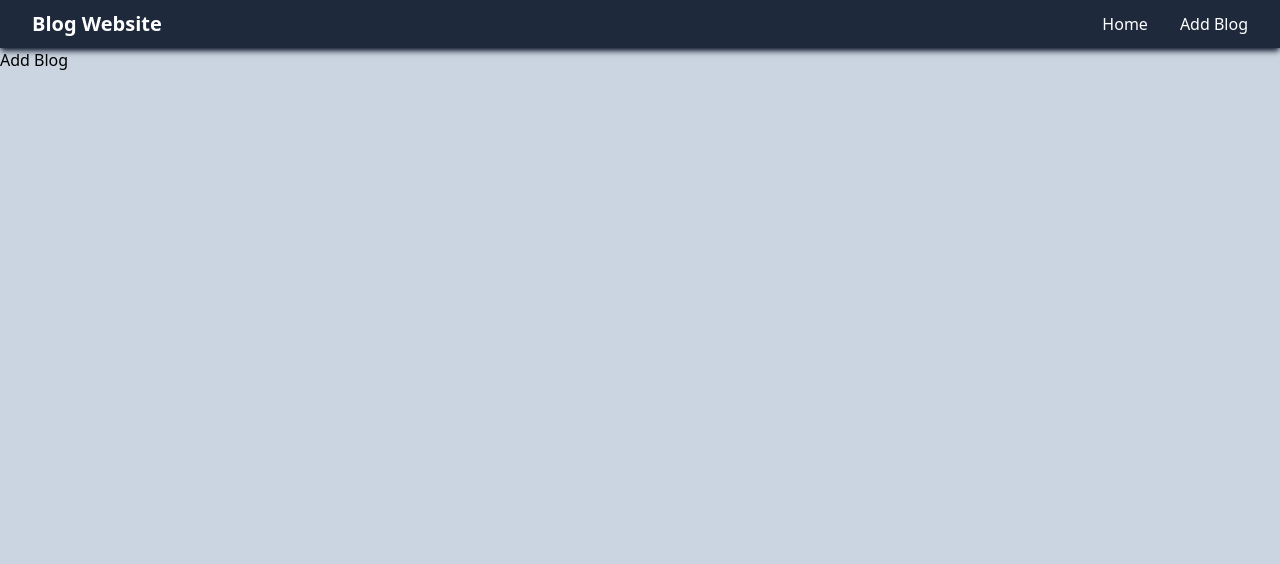
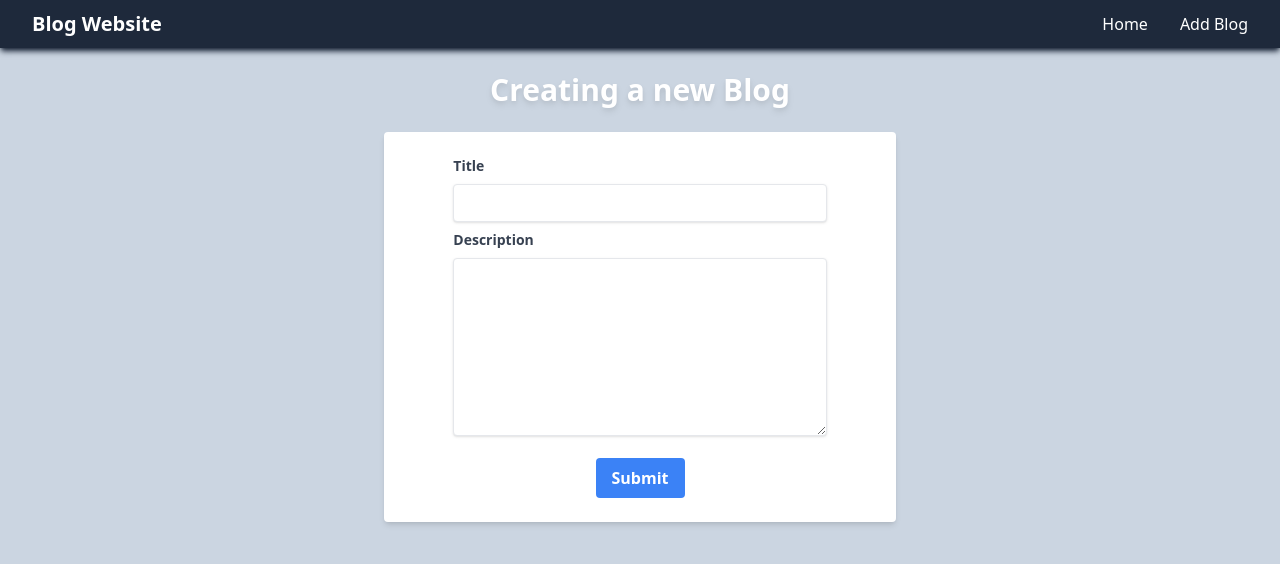
Before and after one commit to LucasMontecino/Blog-App, a React (Vite) app in the folder client/: page /addBlog in a window 1280 px wide. Shown: the top 564 px of the page. Built offline with nearby package versions, Linux system fonts and the light colour scheme; no server answers.

Commit message:
context addBlog function - Finish Add blog component - fix style Blog Update - fix min-h Home component

```diff
--- a/client/src/context/index.jsx
+++ b/client/src/context/index.jsx
@@ -75,6 +75,27 @@ export default function BlogStateContext({ children }) {
     }
   }
 
+  async function addBlog(title, description) {
+    try {
+      const response = await fetch(`${urlRender}api/blog`, {
+        method: "POST",
+        headers: { "Content-Type": "application/json" },
+        body: JSON.stringify({ title, description }),
+      });
+
+      if (!response.ok) {
+        throw new Error(`HTTP error! status: ${response.status}`);
+      }
+
+      const data = await response.json();
+      console.log(data);
+      alert(`New Blog was created succesfully with id: ${data.newBlog._id}`);
+      window.location.assign("/");
+    } catch (error) {
+      console.log(error.message);
+    }
+  }
+
   function handleBlogDetail(currentDetailId) {
     let cpyBlogs = [...blogs];
 
@@ -97,6 +118,7 @@ export default function BlogStateContext({ children }) {
         handleBlogDetail,
         blogDetail,
         updateBlog,
+        addBlog,
       }}
     >
       {children}
--- a/client/src/pages/AddBlog/index.jsx
+++ b/client/src/pages/AddBlog/index.jsx
@@ -1,3 +1,76 @@
+import { useContext, useState } from "react";
+import { BlogGlobalContext } from "../../context";
+
 export default function AddBlog() {
-  return <div>Add Blog</div>;
+  const { addBlog } = useContext(BlogGlobalContext);
+  const [formData, setFormData] = useState({
+    title: "",
+    description: "",
+  });
+
+  function handleInputChange(e) {
+    setFormData((prevData) => ({
+      ...prevData,
+      [e.target.name]: e.target.value,
+    }));
+  }
+
+  function handleSubmit(e) {
+    e.preventDefault();
+    addBlog(formData.title, formData.description);
+  }
+
+  return (
+    <div className="w-full flex flex-col items-center">
+      <h2 className="my-6 text-center text-3xl text-white drop-shadow-md font-bold">
+        Creating a new Blog
+      </h2>
+      <form
+        className="bg-white shadow-md rounded px-8 pt-6 pb-6 mb-4 w-3/5 max-w-lg flex flex-col items-center gap-2"
+        onSubmit={handleSubmit}
+      >
+        <div className="w-5/6">
+          <label
+            htmlFor="title"
+            className="block text-gray-700 text-sm font-bold mb-2"
+          >
+            Title
+          </label>
+          <input
+            type="text"
+            id="title"
+            name="title"
+            value={formData.title}
+            onChange={handleInputChange}
+            className="shadow appearance-none border rounded w-full py-2 px-3 text-gray-700 leading-tight focus:outline-none focus:shadow-outline"
+          />
+        </div>
+
+        <div className="w-5/6">
+          <label
+            htmlFor="description"
+            className="block text-gray-700 text-sm font-bold mb-2"
+          >
+            Description
+          </label>
+          <textarea
+            type="text"
+            rows={"8"}
+            id="description"
+            name="description"
+            value={formData.description}
+            onChange={handleInputChange}
+            className="shadow appearance-none border rounded w-full py-2 px-3 text-gray-700 leading-tight focus:outline-none focus:shadow-outline"
+          ></textarea>
+        </div>
+
+        <button
+          type="submit"
+          className="bg-blue-500 hover:bg-blue-700 text-white font-bold mt-2 py-2 px-4 rounded"
+        >
+          Submit
+        </button>
+      </form>
+    </div>
+  );
 }
--- a/client/src/pages/BlogUpdate/index.jsx
+++ b/client/src/pages/BlogUpdate/index.jsx
@@ -45,10 +45,10 @@ export default function BlogUpdate() {
         Update Blog {blogDetail.title}
       </h2>
       <form
-        className="bg-white shadow-md rounded px-8 pt-6 pb-6 mb-4 max-w-xs flex flex-col items-center gap-2"
+        className="bg-white shadow-md rounded px-8 pt-6 pb-6 mb-4 w-3/5 max-w-lg flex flex-col items-center gap-2"
         onSubmit={handleSubmit}
       >
-        <div className="w-52">
+        <div className="w-5/6">
           <label
             htmlFor="title"
             className="block text-gray-700 text-sm font-bold mb-2"
@@ -65,7 +65,7 @@ export default function BlogUpdate() {
           />
         </div>
 
-        <div className="w-52">
+        <div className="w-5/6">
           <label
             htmlFor="description"
             className="block text-gray-700 text-sm font-bold mb-2"
@@ -74,7 +74,7 @@ export default function BlogUpdate() {
           </label>
           <textarea
             type="text"
-            rows={"6"}
+            rows={"8"}
             id="description"
             name="description"
             value={formData.description}
--- a/client/src/pages/Home/index.jsx
+++ b/client/src/pages/Home/index.jsx
@@ -25,7 +25,7 @@ export default function Home() {
   }
 
   return (
-    <main className="container flex flex-wrap max-w-5xl mx-auto gap-4 justify-center h-96 my-8">
+    <main className="flex flex-wrap max-w-5xl mx-auto gap-4 justify-center min-h-screen my-8">
       {blogs && blogs.length > 0 ? (
         blogs.map((blog) => {
           return (
```
